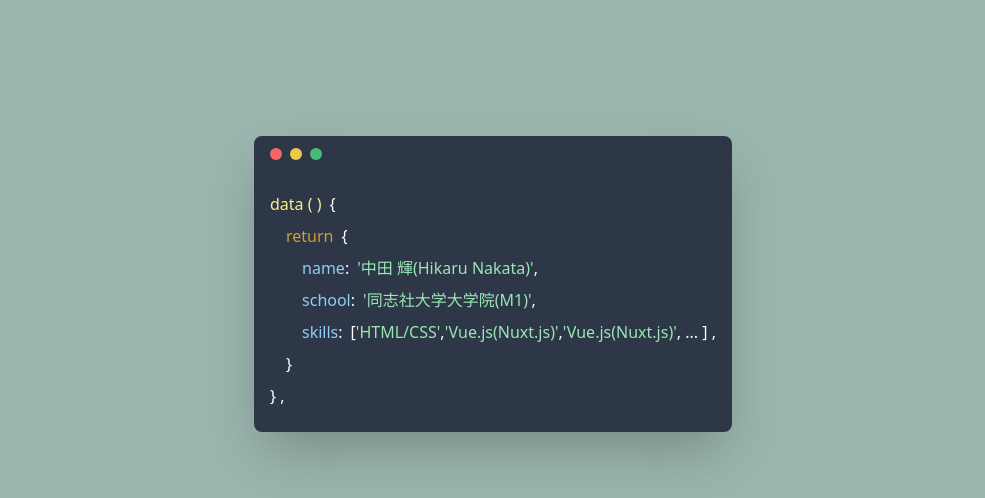
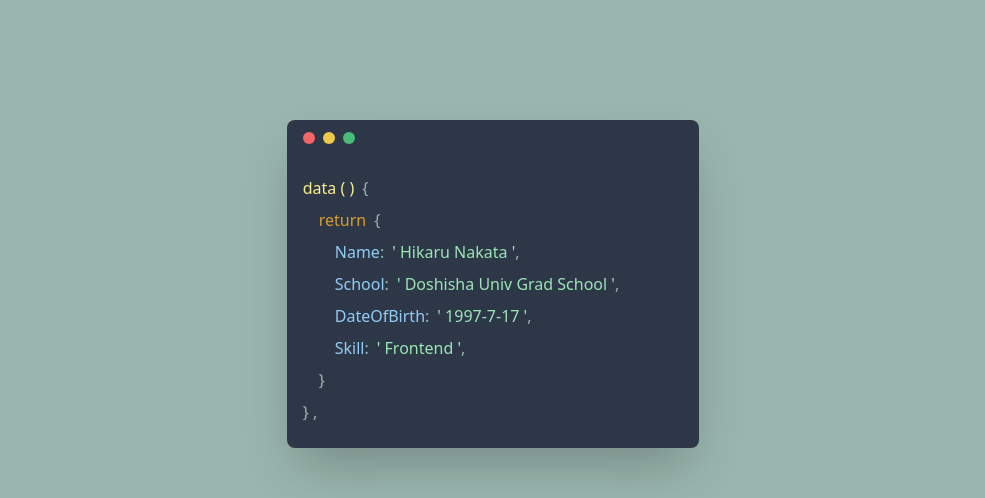
Before and after one commit to nacal/portfolio, a Nuxt app: page / in a window 1280 px wide. Shown: the part 920-1418 px from the top of the page, without its empty margins (19-1004 px from the left). Built offline with nearby package versions, Linux system fonts and the light colour scheme.

Commit message:
Fix profile card layout

```diff
--- a/components/atoms/ProfileCard.vue
+++ b/components/atoms/ProfileCard.vue
@@ -1,50 +1,52 @@
 <template>
   <div
-    class="max-w-full mx-auto bg-gray-800 shadow-2xl rounded-lg overflow-hidden"
+    class="max-w-full mx-auto bg-gray-800 shadow-2xl rounded-lg overflow-hidden sm:pr-16"
   >
     <div class="py-3 px-4 flex">
       <div class="rounded-full w-3 h-3 bg-red-500 mr-2"></div>
       <div class="rounded-full w-3 h-3 bg-yellow-500 mr-2"></div>
       <div class="rounded-full w-3 h-3 bg-green-500"></div>
     </div>
-    <div class="py-4 px-4 mt-1 text-white">
+    <div class="py-4 px-4 mt-1 text-white text-xs md:text-base">
       <div class="mb-2">
         <span class="text-yellow-300">data ( )</span>
         <span class="ml-2">{</span>
       </div>
 
-      <div class="mb-2 ml-4">
+      <div class="mb-2 ml-2 md:ml-4">
         <span class="text-yellow-600">return</span>
         <span class="ml-2">{</span>
       </div>
 
-      <div class="mb-2 ml-8">
-        <span class="text-blue-300">name</span>
+      <div class="mb-2 ml-4 md:ml-8">
+        <span class="text-blue-300">Name</span>
         <span class="mr-2">:</span>
-        <span class="text-green-300">'中田 輝(Hikaru Nakata)'</span>
+        <span class="text-green-300">' Hikaru Nakata '</span>
         <span>,</span>
       </div>
 
-      <div class="mb-2 ml-8">
-        <span class="text-blue-300">school</span>
+      <div class="mb-2 ml-4 md:ml-8">
+        <span class="text-blue-300">School</span>
         <span class="mr-2">:</span>
-        <span class="text-green-300">'同志社大学大学院(M1)'</span>
+        <span class="text-green-300">' Doshisha Univ Grad School '</span>
         <span>,</span>
       </div>
 
-      <div class="mb-2 ml-8">
-        <span class="text-blue-300">skills</span>
+      <div class="mb-2 ml-4 md:ml-8">
+        <span class="text-blue-300">DateOfBirth</span>
         <span class="mr-2">:</span>
-        <span>[</span>
-        <span class="text-green-300">'HTML/CSS'</span>
+        <span class="text-green-300">' 1997-7-17 '</span>
         <span>,</span>
-        <span class="text-green-300">'Vue.js(Nuxt.js)'</span>
-        <span>,</span>
-        <span class="text-green-300">'Vue.js(Nuxt.js)'</span>
-        <span>, ... ] ,</span>
       </div>
 
-      <div class="mb-2 ml-4">
+      <div class="mb-2 ml-4 md:ml-8">
+        <span class="text-blue-300">Skill</span>
+        <span class="mr-2">:</span>
+        <span class="text-green-300">' Frontend '</span>
+        <span>,</span>
+      </div>
+
+      <div class="mb-2 ml-2 md:ml-4">
         <span>}</span>
       </div>
 
```
